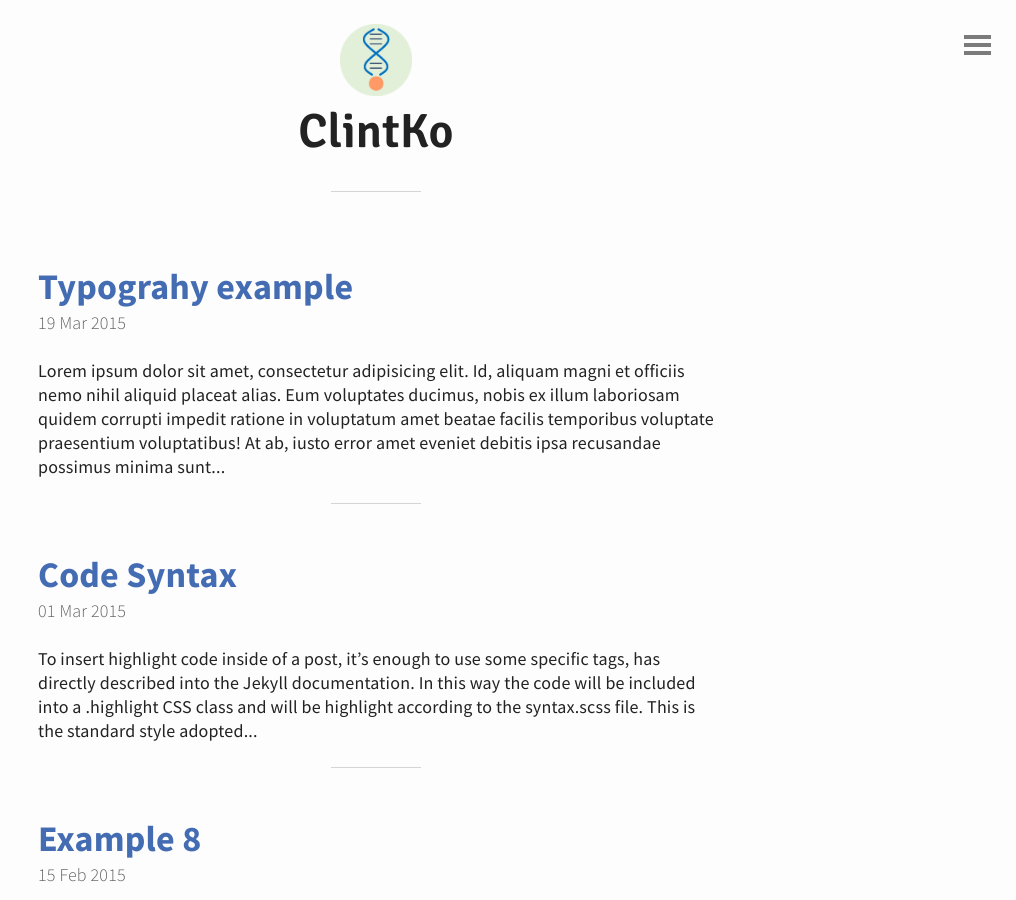
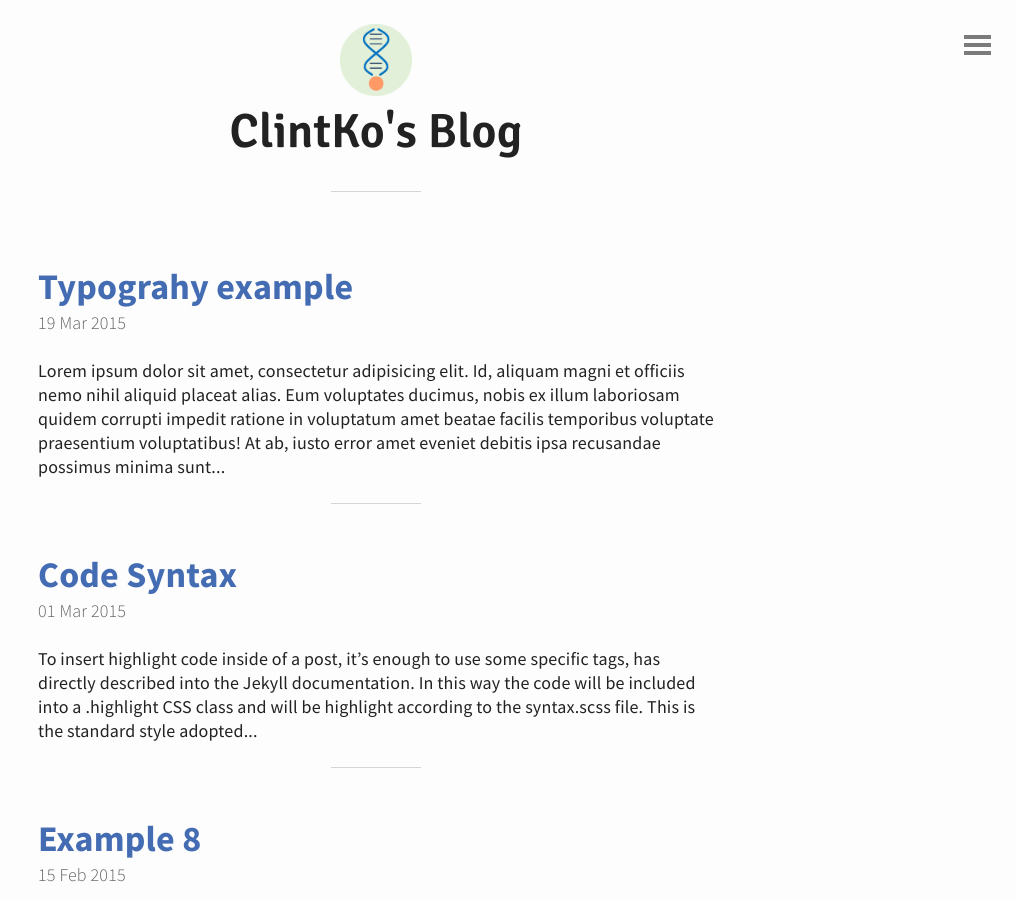
Before and after one commit to clintko/blogv2, a Jekyll site: the page built from index.html, in a window 1280 px wide and 900 px high. Shown: the whole window, without its empty margins (264-1280 px from the left). Built offline with Jekyll 4.4.1, drawn with Linux system fonts in a browser that asks for light colours; the list of posts is cut into pages by our own code.

Commit message:
Update header.html

```diff
--- a/_includes/header.html
+++ b/_includes/header.html
@@ -1,6 +1,6 @@
 <header id="header">
 	<a href="{{ site.baseurl }}">
 		<img src="{{ "/img/myLogo01.svg" | prepend: site.baseurl | replace: '//', '/' }}" alt="ClintKo Logo">
-	  <h1>ClintKo</h1>
+	  <h1>ClintKo's Blog</h1>
 	</a>
 </header>
```
